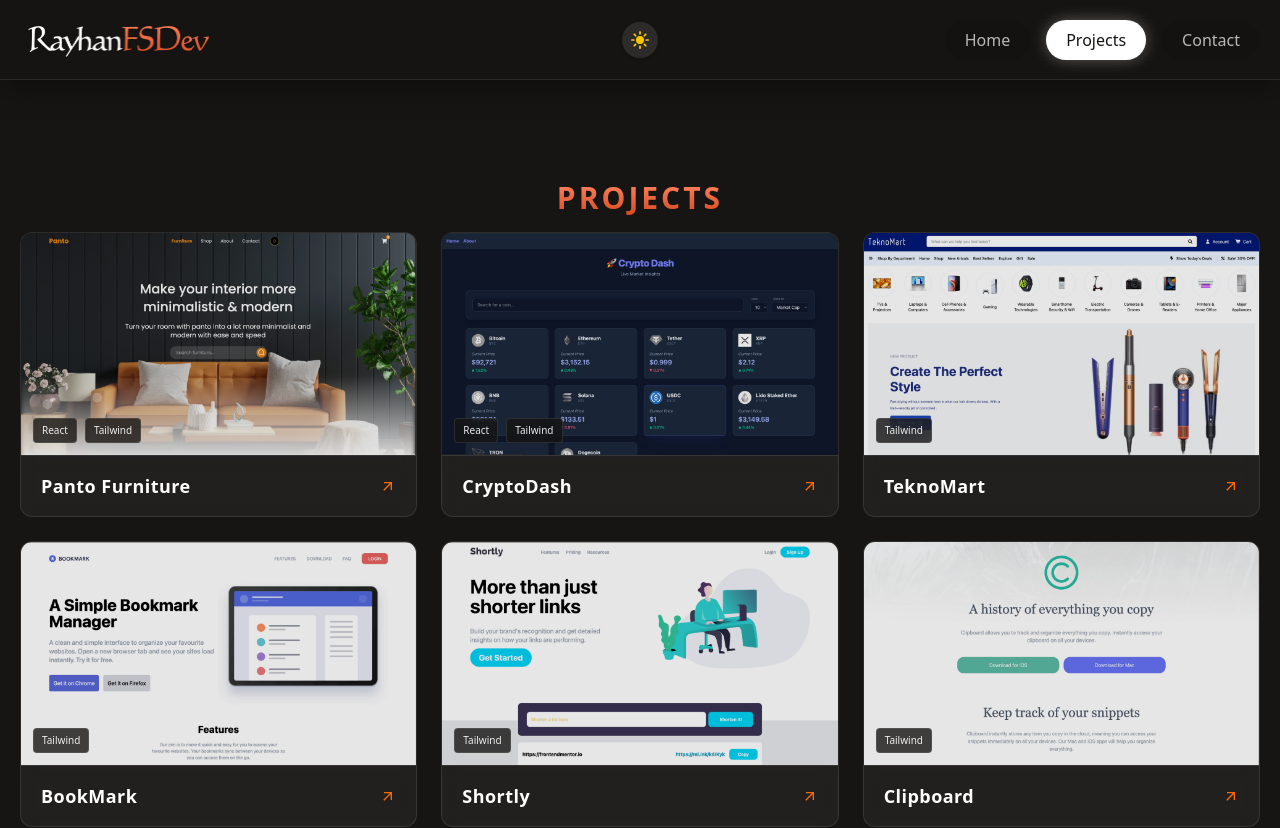
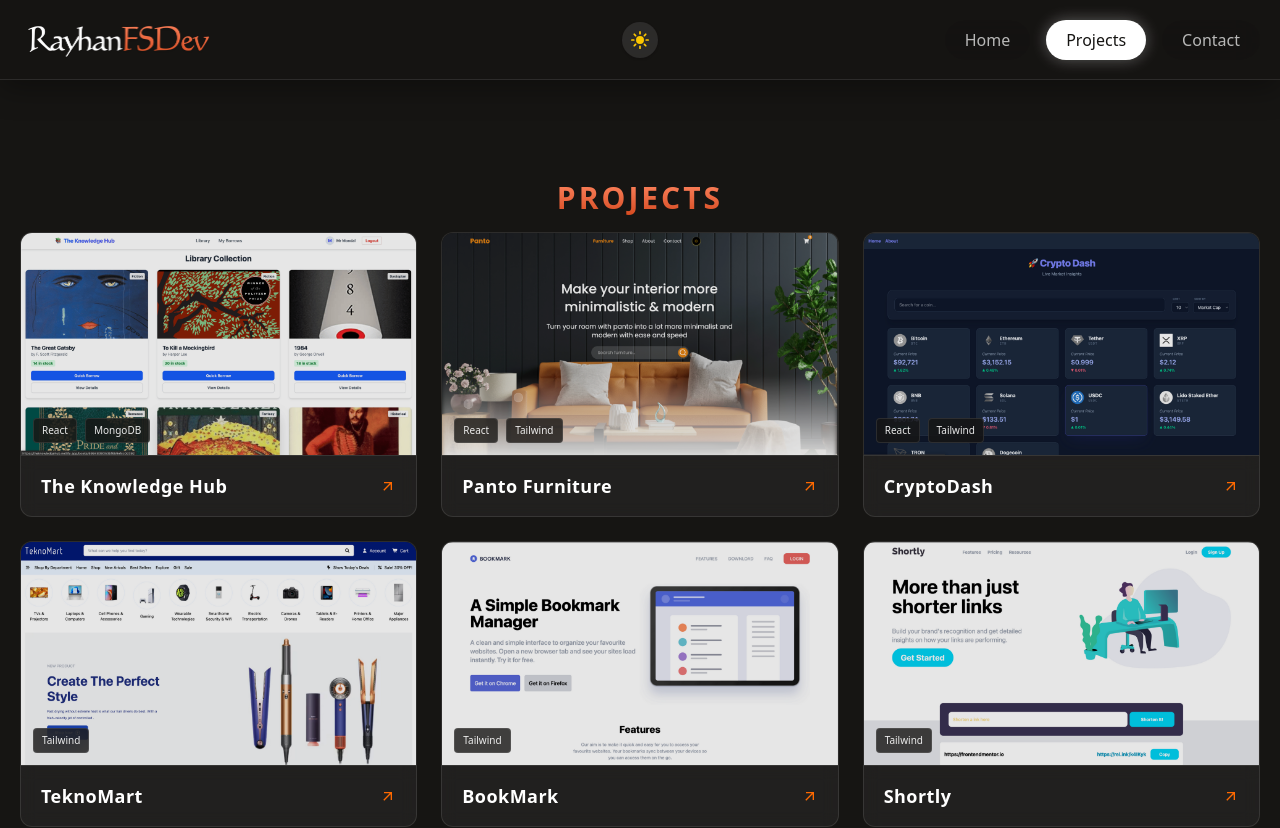
Before and after one commit to mdaburayhanmondal/RayhanFSDev, a React (Vite) app: page /projects in a window 1280 px wide. Shown: the top 828 px of the page. Built offline with nearby package versions, Linux system fonts and the light colour scheme.

Commit message:
added new project

```diff
--- a/src/pages/Projects.jsx
+++ b/src/pages/Projects.jsx
@@ -2,6 +2,14 @@
 
 const Projects = () => {
   const projectCards = [
+    {
+      id: 9,
+      projectTitle: 'The Knowledge Hub',
+      imageSrc: 'the-knowledge-hub.png',
+      liveLink: 'https://theknowledgehub.netlify.app/',
+      firstPill: 'React',
+      secondPill: 'MongoDB',
+    },
     {
       id: 8,
       projectTitle: 'Panto Furniture',
```
Also changed, not shown: public/the-knowledge-hub.png (added).
